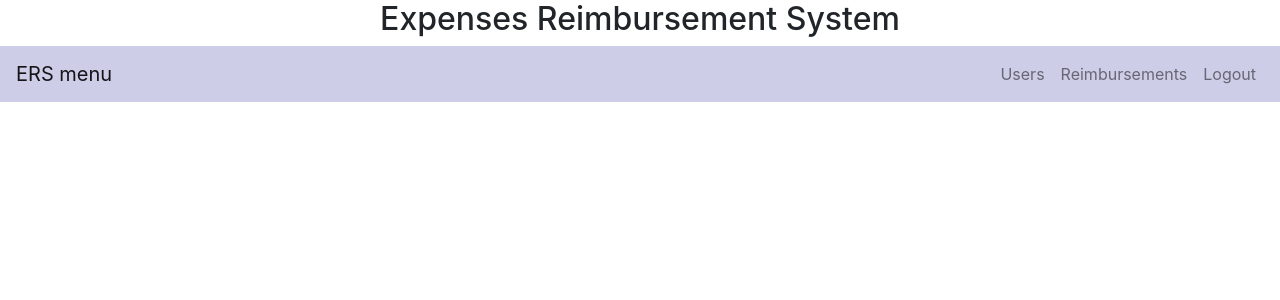
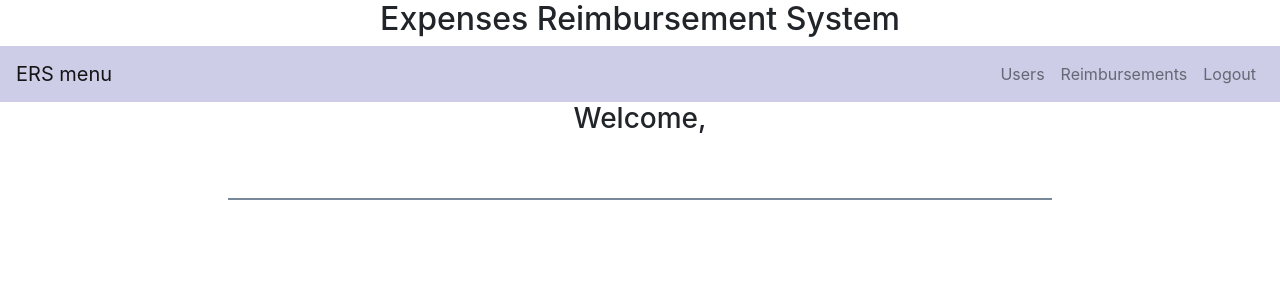
Before and after one commit to AmadoMiguel/RevatureP1-ERS-App, a React (Create React App) app in the folder project-1/: page /#/menu in a window 1280 px wide. Shown: the top 300 px of the page. Built offline with nearby package versions, Linux system fonts and the light colour scheme.

Commit message:
worked on user info storage and display

```diff
--- a/project-1/package.json
+++ b/project-1/package.json
@@ -3,7 +3,9 @@
   "version": "0.1.0",
   "private": true,
   "dependencies": {
+    "@types/react-redux": "^7.1.1",
     "@types/reactstrap": "^8.0.1",
+    "@types/redux-logger": "^3.0.7",
     "axios": "^0.19.0",
     "bootstrap": "^4.3.1",
     "jquery": "^3.4.1",
@@ -17,6 +19,9 @@
     "react-scripts": "3.0.1",
     "react-tap-event-plugin": "^3.0.3",
     "reactstrap": "^8.0.1",
+    "redux": "^4.0.4",
+    "redux-logger": "^3.0.6",
+    "redux-thunk": "^2.3.0",
     "tether": "^1.4.7",
     "typescript": "3.5.3"
   },
--- a/project-1/src/App.css
+++ b/project-1/src/App.css
@@ -13,7 +13,17 @@
   color: white;
 }
 
-
 .App-link {
   color: #61dafb;
 }
+
+/* Style of user info */
+#user-info-container {
+  text-align: left;
+  margin: 30px auto;
+}
+
+#user-info-list {
+  border: 1px solid lightslategray;
+  background: rgba(55, 179, 7, 0.3);
+}
--- a/project-1/src/components/login-component.tsx
+++ b/project-1/src/components/login-component.tsx
@@ -21,7 +21,7 @@ export class LoginComponent extends React.Component <any,any> {
         }
     }
 
-    // Create fetch post request to send the username and
+    // Create axios post request to send the username and
     // password for the login
     async handleClick(event:any) {
         if(this.state.username&&this.state.password){
@@ -38,7 +38,14 @@ export class LoginComponent extends React.Component <any,any> {
                 case 201: // Login succesful
                     // Set the user token value
                     this.setState({token:userInfo.data.info[1].token});
-                    alert(`Welcome, ${userInfo.data.info[0].firstName} ${userInfo.data.info[0].lastName}`);
+                    // Use local storage to store current user information
+                    localStorage.setItem('auth-token',this.state.token);
+                    localStorage.setItem('Role',userInfo.data.info[0].role);
+                    localStorage.setItem('email',userInfo.data.info[0].email);
+                    localStorage.setItem('username',userInfo.data.info[0].username);
+                    localStorage.setItem('Last name',userInfo.data.info[0].lastName);
+                    localStorage.setItem('First name',userInfo.data.info[0].firstName);
+                    localStorage.setItem('User ID',`${userInfo.data.info[0].userId}`);
                     // Take user to menu page
                     this.props.history.replace("/menu");
                     break;
@@ -57,6 +64,8 @@ export class LoginComponent extends React.Component <any,any> {
     render () {
         return (
             <div>
+                {/* Clear localStorage for new user */}
+                {localStorage.clear()}
                 <MuiThemeProvider>
                     <div>
                         {/* Title for the login page */}
--- a/project-1/src/components/menu-component.tsx
+++ b/project-1/src/components/menu-component.tsx
@@ -3,10 +3,39 @@ import NavigatorMenu from './navig-component';
 
 export class MenuComponent extends React.Component {
     render () {
+        // Map user info to a list
+        var userInfoKeys :Array<string|null> = [] ;
+        for (var i = 0;i < localStorage.length;i++){
+            // Don't show the token
+            if(localStorage.key(i) === 'auth-token') {
+                continue;
+            }
+            userInfoKeys.push(localStorage.key(i));
+        }
+        // Now, assign each list item to a list element
+        // to display user information in the screen
+        // As a list
+        var userInfo = userInfoKeys.map((k:any) => {
+            return (<li key={k}><strong>{k}</strong> : {localStorage.getItem(k)}</li>)
+        });
         return (
-            // Navigate to select any other component
-            <NavigatorMenu />
-
+            <div>
+                {/* Navigate to select any other component */}
+                <NavigatorMenu />
+                <h3>Welcome,</h3>
+                {
+                    <h4>
+                        {localStorage.getItem('First name')} {localStorage.getItem('Last name')}
+                    </h4>
+                }
+                <br/>
+                {/* Personal info container */}
+                <div id="user-info-container" className="col-sm-6 col-md-6 col-lg-8 col-xl-8">
+                    <ul id="user-info-list" style={{listStyleType:"none"}}>
+                        {userInfo}
+                    </ul>
+                </div>
+            </div>
         );
     }
 }
--- a/project-1/src/components/navig-component.tsx
+++ b/project-1/src/components/navig-component.tsx
@@ -29,7 +29,7 @@ export default class NavigatorMenu extends React.Component <any,any> {
       <div>
         <Navbar style={{backgroundColor: 'rgba(90,90,180,0.3)'}}
         light expand="md">
-          <NavbarBrand href="/">ERS menu</NavbarBrand>
+          <NavbarBrand href="/#/menu">ERS menu</NavbarBrand>
           <NavbarToggler onClick={this.toggle} />
           <Collapse isOpen={this.state.isOpen} navbar>
             <Nav className="ml-auto" navbar>
```
Also changed, not shown: 1 other file (tests, documents, lock files or other folders).
